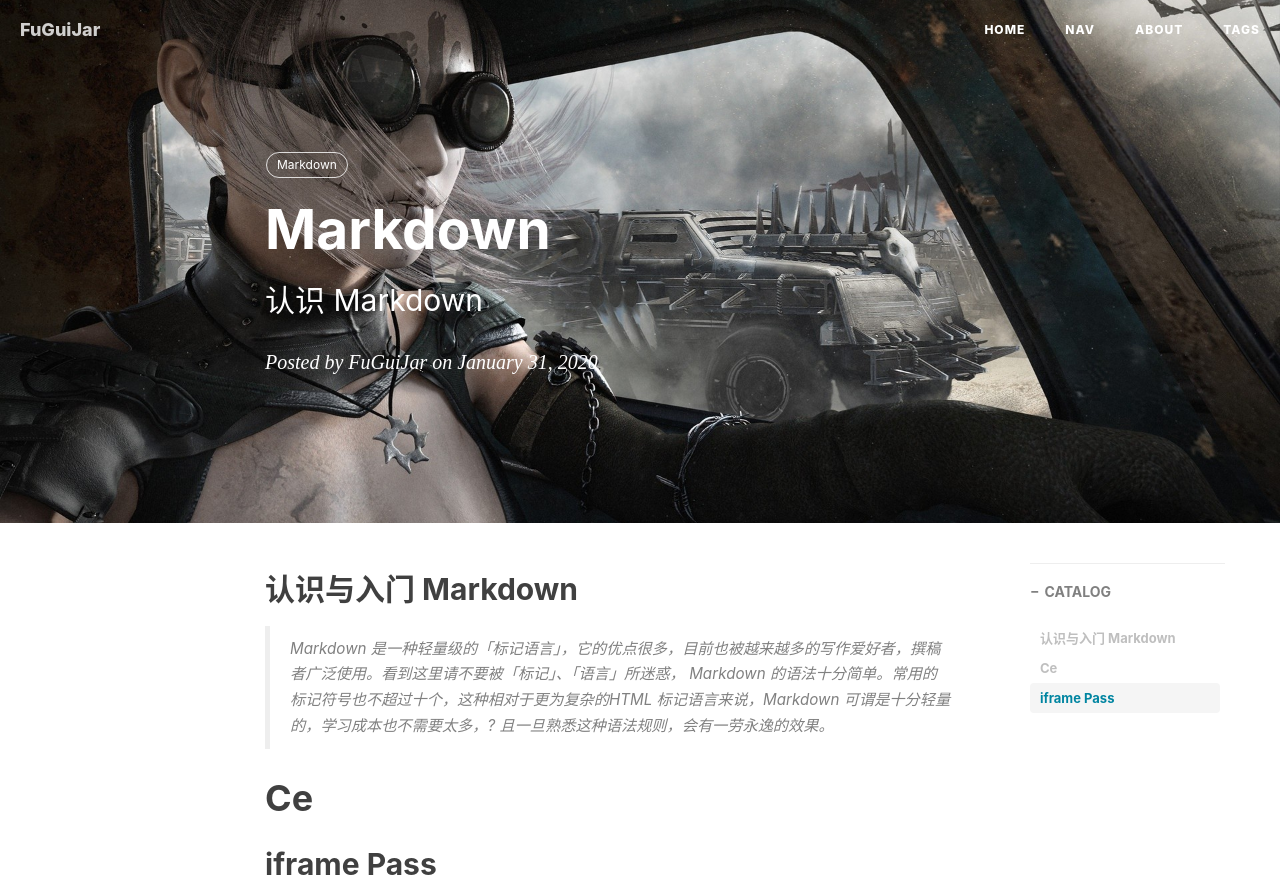
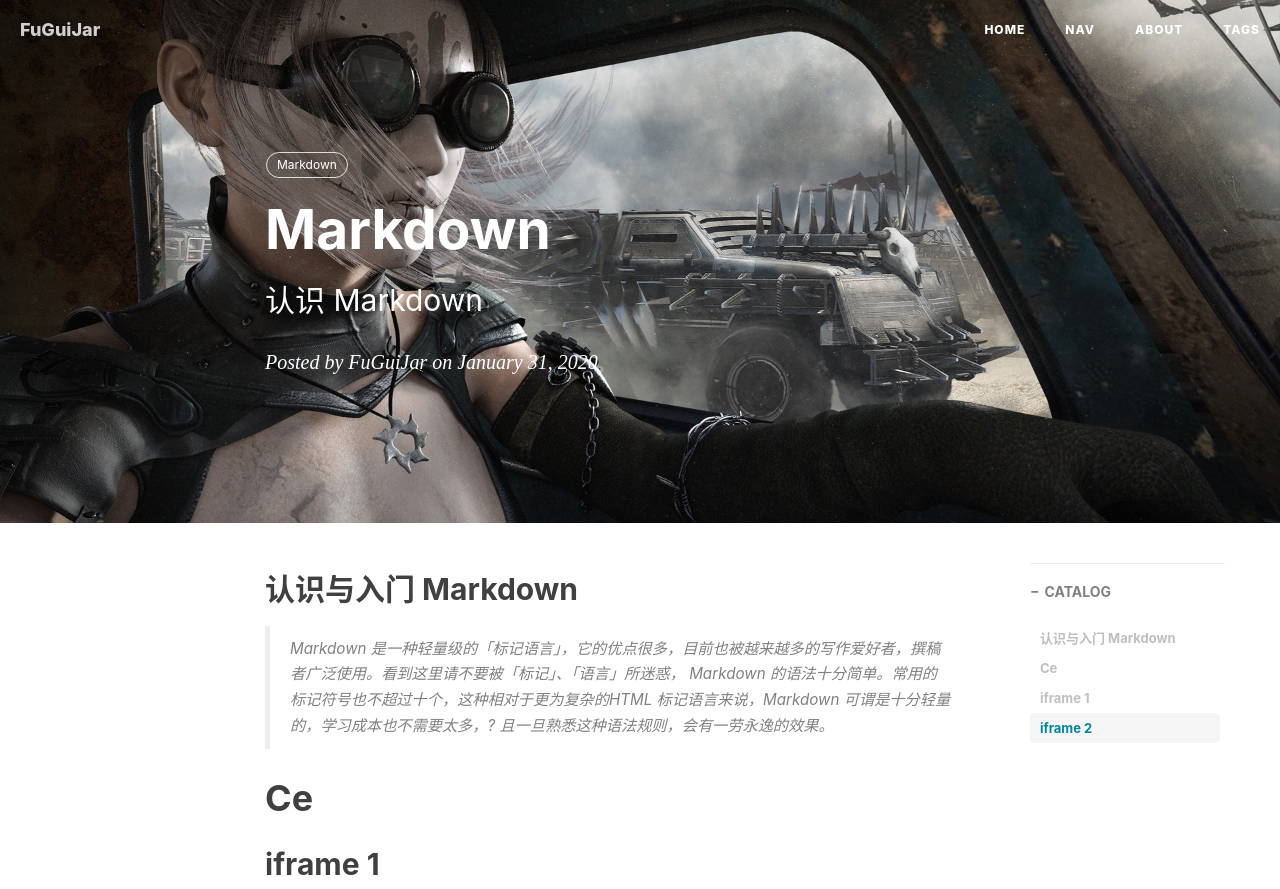
Before and after one commit to FuGuiJar/FuGuiJar.GitHub.io, a Jekyll site: the page built from _posts/2020-01-31-Markdown.md, in a window 1280 px wide and 1400 px high. Shown: the top 889 px of the window. Built offline with Jekyll 4.4.1, drawn with Linux system fonts in a browser that asks for light colours; nearby versions of some CDN libraries; comment, search, counter and statistics services are not loaded; grey boxes are pictures that could not be loaded.

Commit message:
time 17:42 update

```diff
--- a/_posts/2020-01-31-Markdown.md
+++ b/_posts/2020-01-31-Markdown.md
@@ -22,5 +22,8 @@
 
 # Ce
 
-## iframe Pass
+## iframe 1
 <iframe runat="server" src="https://tiger.cdnja.co/v/xr/XrrZ.mp4?secure=x-e8vpu9kOsHWqcjmA_6dQ&expires=1580553000" width="500" height="300" frameborder="no" border="0" marginwidth="0" marginheight="0" scrolling="no" allowtransparency="yes"></iframe>
+
+## iframe 2
+<iframe runat="server" src="https://streamja.com/XrrZ" width="500" height="300" frameborder="no" border="0" marginwidth="0" marginheight="0" scrolling="no" allowtransparency="yes"></iframe>
```
